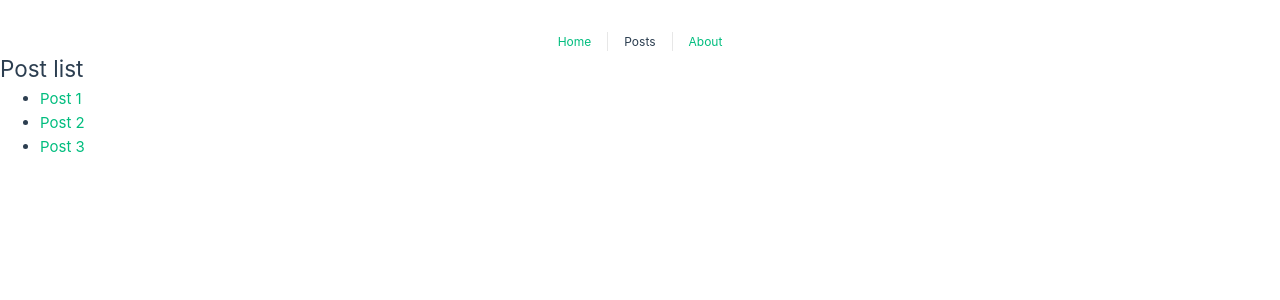
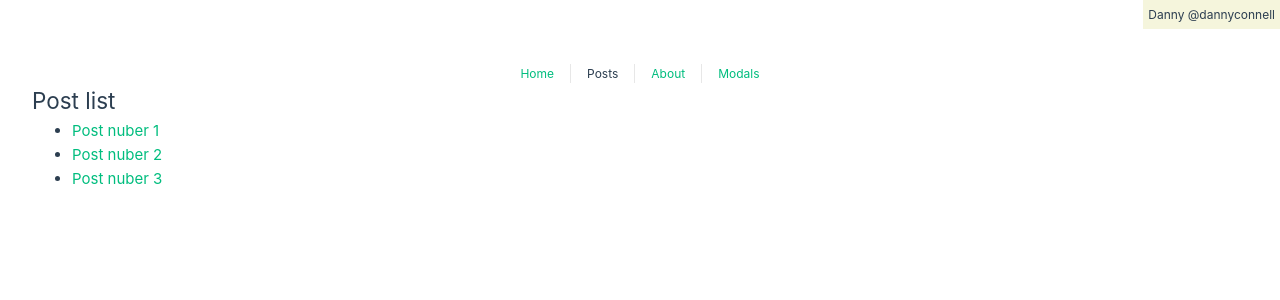
Before and after one commit to serhiipetrash/learn-vue3, a Vue app: page /posts in a window 1280 px wide. Shown: the top 300 px of the page. Built offline with nearby package versions, Linux system fonts and the light colour scheme.

Commit message:
Module-10 props...

```diff
--- a/index.html
+++ b/index.html
@@ -8,6 +8,7 @@
   </head>
   <body>
     <div id="app"></div>
+    <div class="modals-container"></div>
     <script type="module" src="/src/main.js"></script>
   </body>
 </html>
--- a/src/App.vue
+++ b/src/App.vue
@@ -1,16 +1,68 @@
 
 
 <template>
+  <div class="user-data">
+    {{ userData.name }} @{{ userData.username }}
+  </div>
+
   <nav>
     <RouterLink to="/">Home</RouterLink>
     <RouterLink to="/posts">Posts</RouterLink>
     <RouterLink to="/about">About</RouterLink>
+    <RouterLink to="/modals">Modals</RouterLink>
   </nav>
 
   <RouterView />
 </template>
 
-<style scoped>
+<script setup>
+/*
+  imports
+*/
+import { reactive, provide } from 'vue'
+/*
+  user data
+*/
+const userData = reactive({
+  name: 'Danny',
+  username: 'dannyconnell'
+})
+provide('userData', userData)
+</script>
+
+<style>
+@import '@/assets/base.css';
+
+#app {
+  max-width: 1280px;
+  margin: 0 auto;
+  padding: 2rem;
+  font-weight: normal;
+}
+
+header {
+  line-height: 1.5;
+  max-height: 100vh;
+}
+
+.logo {
+  display: block;
+  margin: 0 auto 2rem;
+}
+
+a,
+.green {
+  text-decoration: none;
+  color: hsla(160, 100%, 37%, 1);
+  transition: 0.4s;
+}
+
+@media (hover: hover) {
+  a:hover {
+    background-color: hsla(160, 100%, 37%, 0.2);
+  }
+}
+
 nav {
   width: 100%;
   font-size: 12px;
@@ -35,4 +87,13 @@ nav a {
 nav a:first-of-type {
   border: 0;
 }
+
+.user-data {
+  position: absolute;
+  background: beige;
+  top: 0;
+  right: 0;
+  font-size: 12px;
+  padding: 5px;
+}
 </style>
--- /dev/null
+++ b/src/components/Modal.vue
@@ -0,0 +1,61 @@
+<template>
+  <teleport to=".modals-container">
+    <div v-if="modelValue" class="modal">
+      <h1>{{ title }}</h1>
+      <slot />
+      <button @click="$emit('update:modelValue', false)">Hide modal</button>
+      <div>
+        Username is: {{ userData.username }}
+      </div>
+    </div>
+  </teleport>
+</template>
+
+<script setup>
+/*
+  imports
+*/
+
+import { inject } from 'vue'
+
+/*
+  props
+*/
+
+const props = defineProps({
+  modelValue: {
+    type: Boolean,
+    default: false
+  },
+  title: {
+    type: String,
+    default: 'No title specified'
+  }
+})
+
+/*
+  emits
+*/
+
+const emit = defineEmits(['update:modelValue'])
+
+/*
+  user data
+*/
+
+const userData = inject('userData')
+
+</script>
+
+<style>
+.modal {
+  background: beige;
+  padding: 10px;
+  /* position: absolute; */
+  left: 0;
+  top: 0;
+  width: 100%;
+  height: 100%;
+  z-index: 1;
+}
+</style>
--- /dev/null
+++ b/src/components/ModalDark.vue
@@ -0,0 +1,47 @@
+<template>
+  <teleport to=".modals-container">
+    <div v-if="modelValue" class="modal-dark">
+      <h1>{{ title }}</h1>
+      <slot />
+      <button @click="$emit('update:modelValue', false)">Hide modal</button>
+    </div>
+  </teleport>
+</template>
+
+<script setup>
+/*
+  props
+*/
+
+const props = defineProps({
+  modelValue: {
+    type: Boolean,
+    default: false
+  },
+  title: {
+    type: String,
+    default: 'No title specified'
+  }
+})
+
+/*
+  emits
+*/
+
+const emit = defineEmits(['update:modelValue'])
+
+</script>
+
+<style>
+.modal-dark {
+  background: #333;
+  color: white;
+  padding: 10px;
+  /* position: absolute; */
+  left: 0;
+  top: 0;
+  width: 100%;
+  height: 100%;
+  z-index: 1;
+}
+</style>
--- a/src/router/index.js
+++ b/src/router/index.js
@@ -1,5 +1,7 @@
 import { createRouter, createWebHistory } from 'vue-router'
 import HomeView from '../views/HomeView.vue'
+import ModalsView from '../views/ModalsView.vue'
+
 
 const router = createRouter({
   history: createWebHistory(import.meta.env.BASE_URL),
@@ -23,6 +25,11 @@ const router = createRouter({
       path: '/post/:id',
       name: 'post',
       component: () => import('../views/Post.vue')
+    },
+    {
+      path: '/modals',
+      name: 'modals',
+      component: ModalsView
     }
   ]
 })
--- /dev/null
+++ b/src/views/ModalsView.vue
@@ -0,0 +1,46 @@
+<template>
+  <div class="modals">
+    <h1>Modals</h1>
+    <div>
+      <label>
+        Show dark modals?
+        <input v-model="showDarkModals" type="checkbox" />
+      </label>
+    </div>
+    <button @click="showModal = true">Show modal</button>
+    <component v-model="showModal" :is="showDarkModals ? ModalDark : Modal" title="My modal title (via prop)">
+      <p>Lorem ipsum dolor sit amet consectetur adipisicing elit. Beatae ipsa laboriosam vero natus ut rerum quaerat,
+        saepe praesentium tempore et hic velit odio nemo minus labore quam ullam quod architecto?</p>
+    </component>
+  </div>
+</template>
+
+<script setup>
+/*
+  imports
+*/
+
+import { ref } from 'vue'
+import Modal from '@/components/Modal.vue'
+import ModalDark from '@/components/ModalDark.vue'
+
+/*
+  modals
+*/
+
+const showDarkModals = ref(false)
+const showModal = ref(false)
+
+</script>
+
+<!--
+<script>
+import Modal from '@/components/Modal.vue'
+
+export default {
+  components: {
+    Modal
+  }
+}
+</script>
+-->
--- a/src/views/Posts.vue
+++ b/src/views/Posts.vue
@@ -1,14 +1,19 @@
 <template>
   <h2>Post list</h2>
   <ul>
-    <li>
-      <RouterLink to="/post/id1">Post 1</RouterLink>
+    <li v-for="post in posts" :key="post.id">
+      <RouterLink :to="`/post/${post.id}`">{{ post.title }}</RouterLink>
     </li>
-    <li>
-      <RouterLink to="/post/id2">Post 2</RouterLink>
-    </li>
-    <li>
-      <RouterLink to="/post/id3">Post 3</RouterLink>
-    </li>
+
   </ul>
 </template>
+
+<script setup>
+import { ref } from 'vue'
+
+const posts = ref([
+  { id: 'id1', title: 'Post nuber 1' },
+  { id: 'id2', title: 'Post nuber 2' },
+  { id: 'id3', title: 'Post nuber 3' },
+])
+</script>
```
